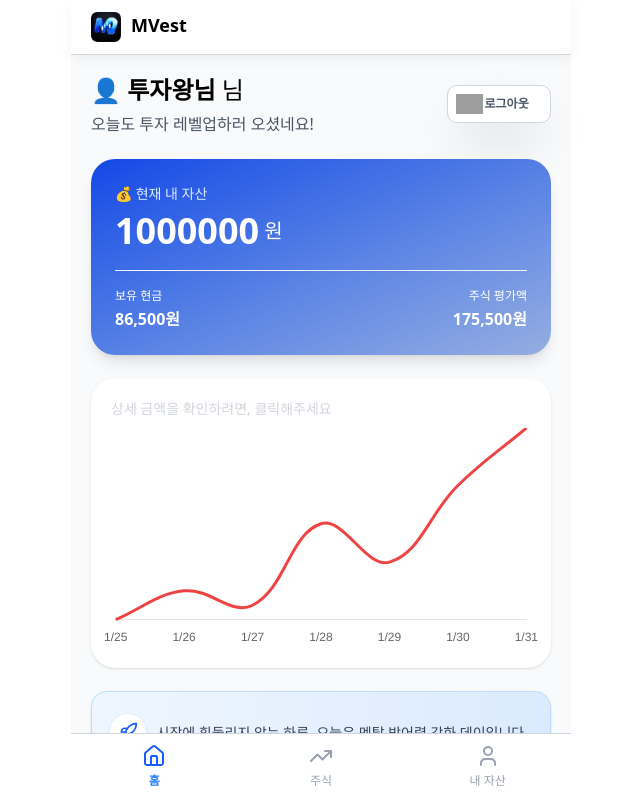
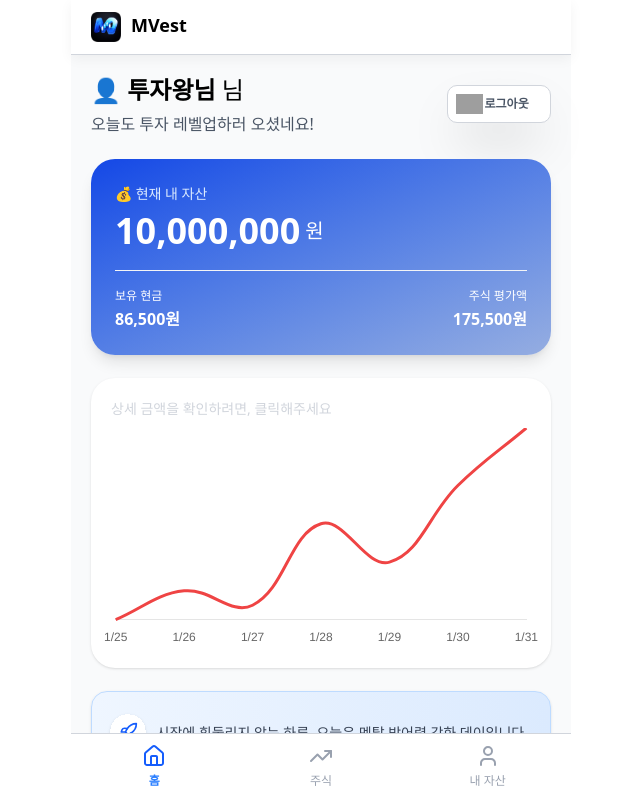
Before and after one commit to m-Vest/Client, a React (Vite) app: page / in a window 1280 px wide. Shown: the top 800 px of the page, without its empty margins (319-959 px from the left). Built offline with nearby package versions, Linux system fonts and the light colour scheme; no server answers; grey boxes are pictures that could not be loaded; a web font is replaced by a local one.

Commit message:
feat: 금액 포맷팅 수정

```diff
--- a/src/pages/home/Home.tsx
+++ b/src/pages/home/Home.tsx
@@ -5,10 +5,12 @@ import InfoBox from './components/InfoBox';
 import { useNavigate } from 'react-router-dom';
 import { INVEST_CHEERS } from '../../constants/investmentCheers';
 import { useState } from 'react';
+import MyAsset from '../assets/components/MyAsset';
 const Home =()=>{
     const navigate = useNavigate();
     const nickname = localStorage.getItem('nickname') || '투자왕님';
     const [randomCheer] = useState(() =>INVEST_CHEERS[Math.floor(Math.random() * INVEST_CHEERS.length)]);
+    const [myAsset, setMyAsset] = useState(10000000);
     return (
         <div className="pt-[7.2rem] pb-[8rem] px-[2rem] flex flex-col gap-[2.3rem] justify-between bg-[#F9FAFB]">
             <div className='flex flex-row justify-between items-center'>
@@ -25,7 +27,7 @@ const Home =()=>{
             <div className="p-[2.4rem] flex flex-col rounded-[24px] bg-gradient-to-br justify-between bg-gradient-to-br from-[#1447E6] to-[rgba(127,156,219,0.82)] shadow-[0_10px_15px_-3px_rgba(0,0,0,0.10),_0_4px_6px_-4px_rgba(0,0,0,0.10)]">
                 <span className="text-[#DBEAFE] text-[1.4rem]">💰 현재 내 자산</span>
                 <div className="flex flex-row items-center gap-2 pb-[1.2rem] border-b border-[#F3F4F6]">
-                    <span className="text-[#FFF] text-[3.6rem] font-bold">1000000</span>
+                    <span className="text-[#FFF] text-[3.6rem] font-bold">{myAsset.toLocaleString()}</span>
                     <span className="text-[#FFF] text-[2rem] font-normal">원</span>
                 </div>
                 <div className="flex flex-row justify-between items-center gap-2 pt-[1.6rem]">
```
